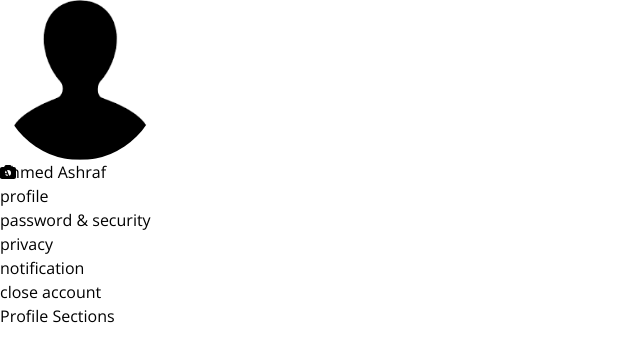
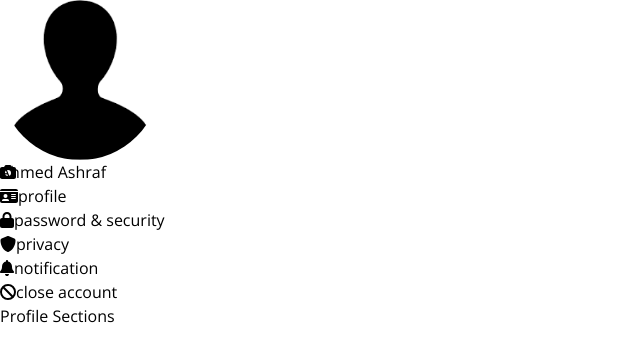
Before and after one commit to FrontEndDevo/NeuraLearnAcademy, a React (Vite) app: page /profile in a window 1280 px wide. Shown: the top 362 px of the page, without its empty margins (0-640 px from the left). Built offline with nearby package versions, Linux system fonts and the light colour scheme.

Commit message:
Add icons to profile sections in ProfileLists component

```diff
--- a/src/components/ProfileParts/ProfileLists.jsx
+++ b/src/components/ProfileParts/ProfileLists.jsx
@@ -1,6 +1,13 @@
 import { FontAwesomeIcon } from "@fortawesome/react-fontawesome";
 import userPhoto from "../../assets/images/profile/unknown_user.webp";
-import { faCamera } from "@fortawesome/free-solid-svg-icons";
+import {
+  faBan,
+  faBell,
+  faCamera,
+  faIdCard,
+  faLock,
+  faShield,
+} from "@fortawesome/free-solid-svg-icons";
 import { useRef, useState } from "react";
 
 const userInfo = {
@@ -9,11 +16,26 @@ const userInfo = {
 };
 
 const profileSections = [
-  "profile",
-  "password & security",
-  "privacy",
-  "notification",
-  "close account",
+  {
+    name: "profile",
+    icon: faIdCard,
+  },
+  {
+    name: "password & security",
+    icon: faLock,
+  },
+  {
+    name: "privacy",
+    icon: faShield,
+  },
+  {
+    name: "notification",
+    icon: faBell,
+  },
+  {
+    name: "close account",
+    icon: faBan,
+  },
 ];
 const ProfileLists = () => {
   const fileInput = useRef(null);
@@ -38,7 +60,10 @@ const ProfileLists = () => {
 
   // render the profile sections:
   const userProfileSections = profileSections.map((section, index) => (
-    <li key={index}>{section}</li>
+    <li key={index}>
+      <FontAwesomeIcon icon={section.icon} />
+      <span>{section.name}</span>
+    </li>
   ));
 
   return (
```
